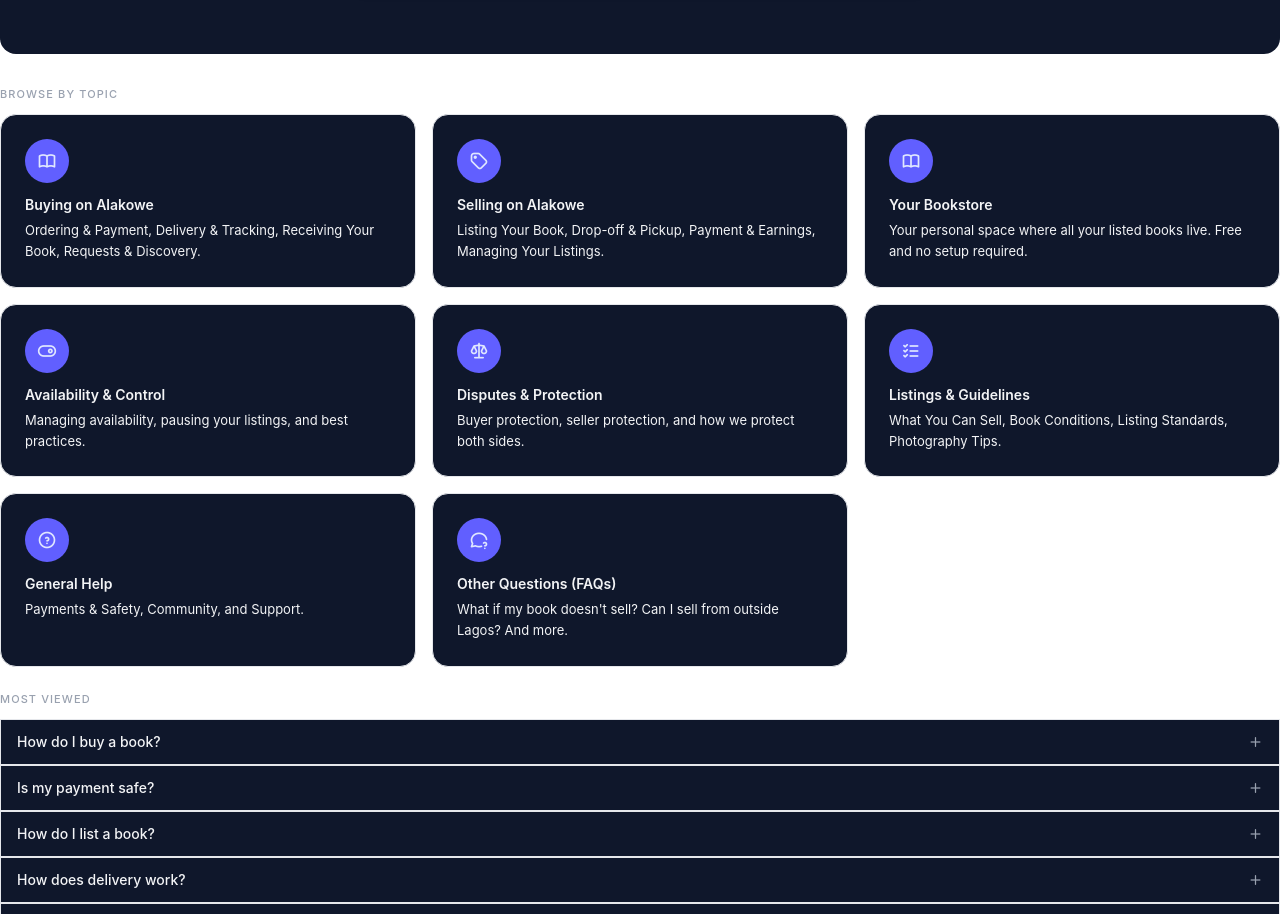
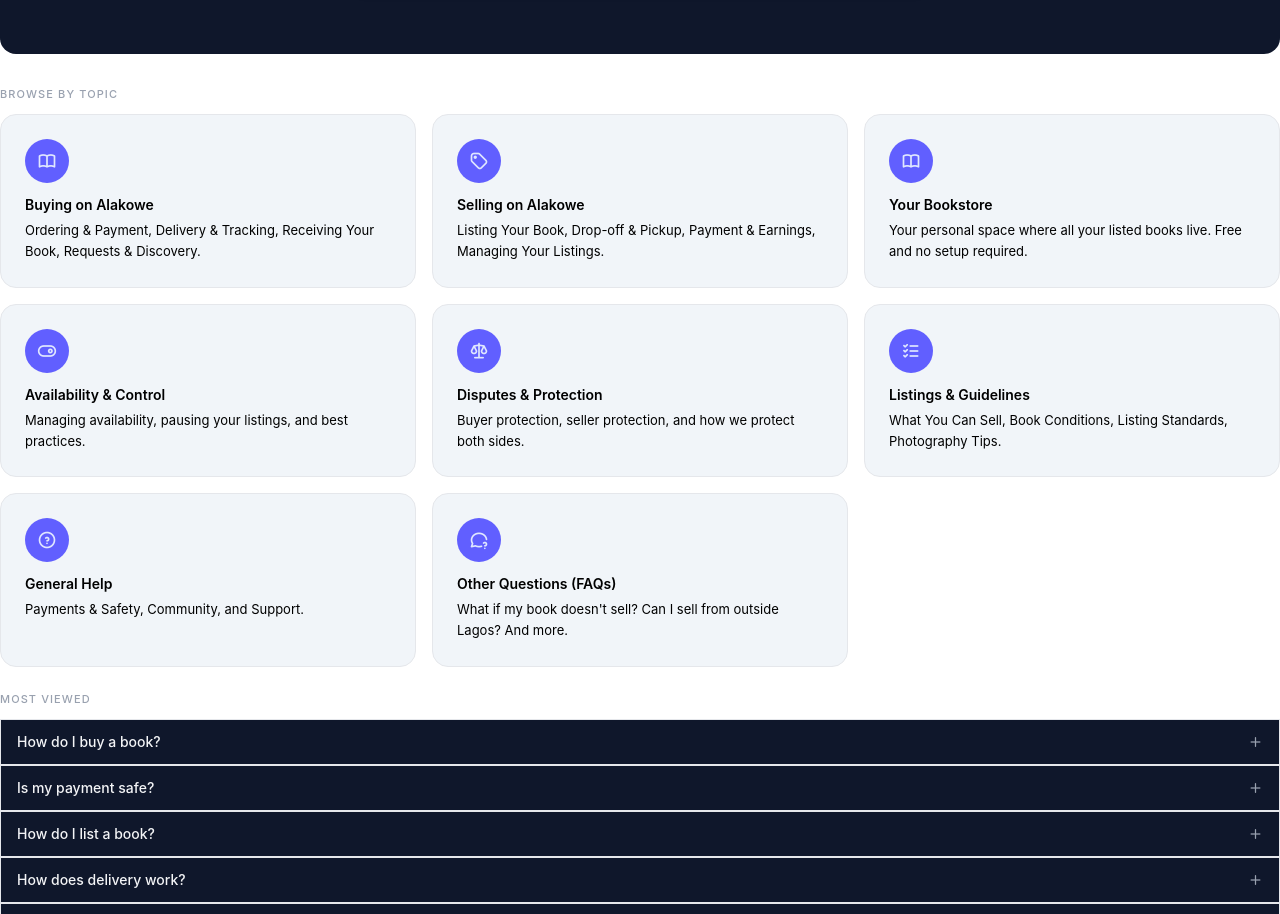
Before and after one commit to Oluwagbenga9999/Alakowe, a React (Vite) app: page / in a window 1280 px wide. Shown: the part 977-1891 px from the top of the page. Built offline with nearby package versions, Linux system fonts and the light colour scheme.

Commit message:
changed Topic Cards Bg-color

```diff
--- a/src/components/howitworks/TopicCard.tsx
+++ b/src/components/howitworks/TopicCard.tsx
@@ -9,7 +9,7 @@ export default function TopicCard({ id, icon, title, desc, featured }: TopicCard
   return (
     <Link
       to={`/how-it-works/${id}`}
-      className={`text-left bg-slate-900 rounded-2xl p-6 hover:-translate-y-1 hover:shadow-lg hover:border-indigo-200 hover:bg-slate-800 w-full h-full flex flex-col gap-3 no-underline ${
+      className={`text-left bg-slate-100 rounded-2xl p-6 hover:-translate-y-1 hover:shadow-lg hover:border-indigo-200 hover:bg-slate-800 hover:text-gray-100 w-full h-full flex flex-col gap-3 no-underline ${
         featured ? "border-2 bg-indigo-100 shadow-sm" : "border border-gray-200"
       }`}
     >
@@ -17,8 +17,8 @@ export default function TopicCard({ id, icon, title, desc, featured }: TopicCard
         <i className={`ti ${icon} text-indigo-100 text-xl`} aria-hidden="true" />
       </div>
       <div>
-        <p className="text-sm font-semibold text-gray-100 mb-1.5 leading-snug">{title}</p>
-        <p className="text-[13px] text-gray-100 leading-relaxed">{desc}</p>
+        <p className="text-sm font-semibold text-inherit mb-1.5 leading-snug">{title}</p>
+        <p className="text-[13px] text-inherit leading-relaxed">{desc}</p>
       </div>
     </Link>
   );
```
